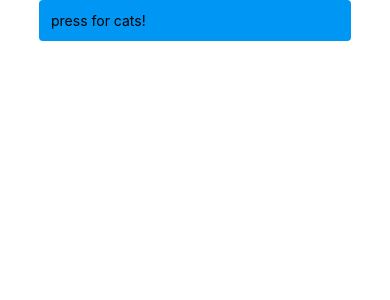
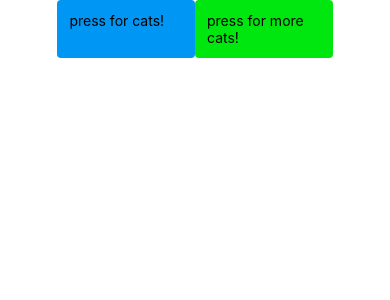
Before and after one commit to StarJwlly/p2, a React Native app: screen / in a window 390 px wide. Shown: the top 300 px of the page. Built offline with nearby package versions, Linux system fonts and the light colour scheme.

Commit message:
feat(p2-pdmt): adiciona botao de agregar imagens

```diff
--- a/App.tsx
+++ b/App.tsx
@@ -19,19 +19,32 @@ export default function App() {
 
   const [images, setimages] = useState <Img[]>([]);
 
-  function onPressFunction(event: GestureResponderEvent): void {
+  function replaceAllImages(event: GestureResponderEvent): void {
     axios.get("https://api.thecatapi.com/v1/images/search?limit=5").then(v => {
       setimages(v.data.slice(0, 5).map(x => new Img(x.url, x.width, x.height)));
     })
   }
 
+  function addNewImages(event: GestureResponderEvent): void {
+    axios.get("https://api.thecatapi.com/v1/images/search?limit=5").then(v => {
+      setimages([...images, ...v.data.slice(0, 5).map(x => new Img(x.url, x.width, x.height))]);
+    })
+  }
+
   return (
     <View style={styles.container}>
-      <Pressable
-        onPress={onPressFunction}
-        style={styles.button}>
-        <Text>press for cats!</Text>
-      </Pressable>
+      <View style={{flexDirection: 'row'}}>
+        <Pressable
+          onPress={replaceAllImages}
+          style={styles.button}>
+          <Text>press for cats!</Text>
+        </Pressable>
+        <Pressable
+          onPress={addNewImages}
+          style={[styles.button, {backgroundColor: '#00e60f'}]}>
+          <Text>press for more cats!</Text>
+        </Pressable>
+      </View>
       <ScrollView style={{width: '100%'}} contentContainerStyle={styles.container}>
         {
           images.map(x =>
@@ -60,6 +73,7 @@ const styles = StyleSheet.create({
     backgroundColor: '#0096F3',
     padding: 12,
     borderRadius: 4,
-    marginBottom: 12
+    marginBottom: 12,
+    flex: 1,
   },
 });
```
